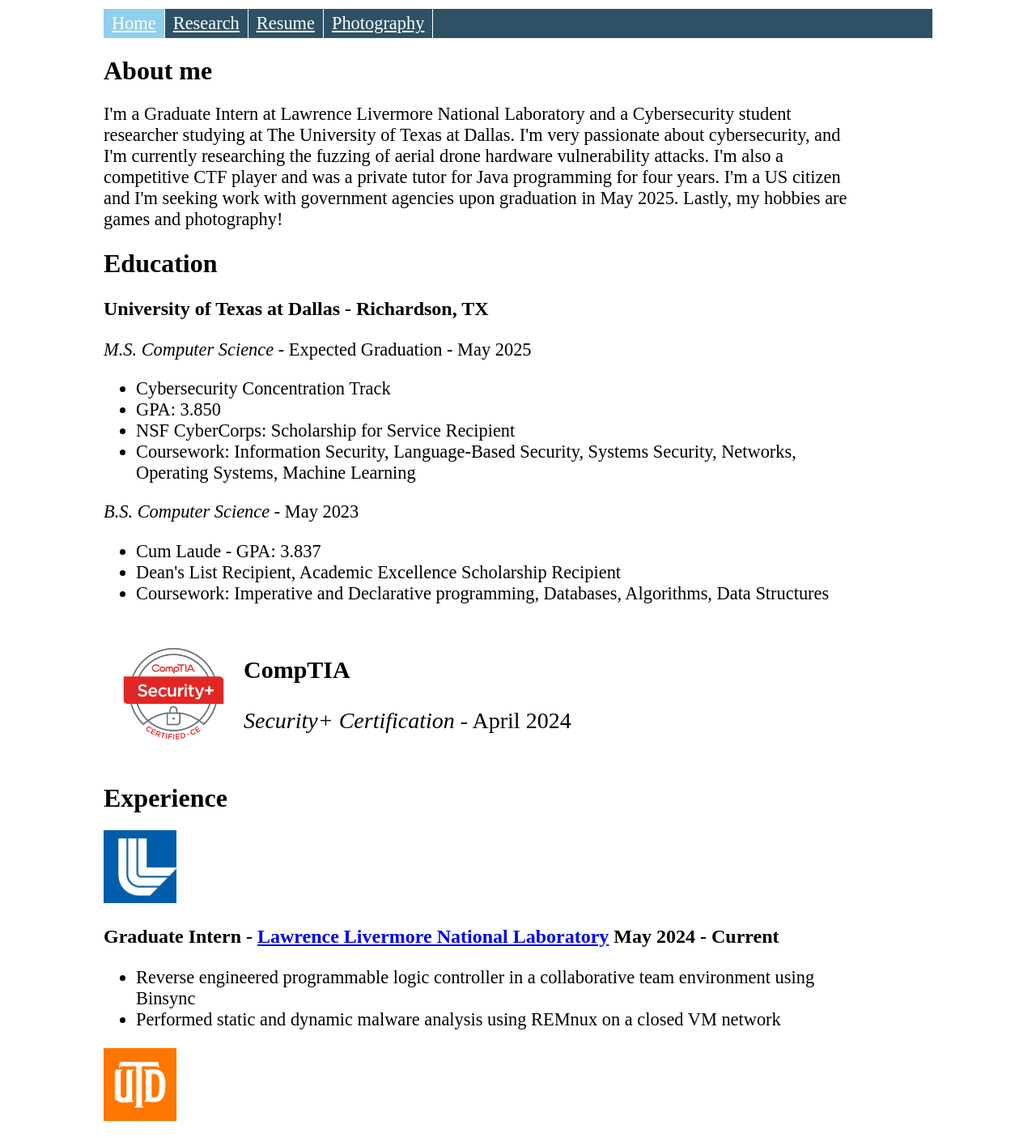
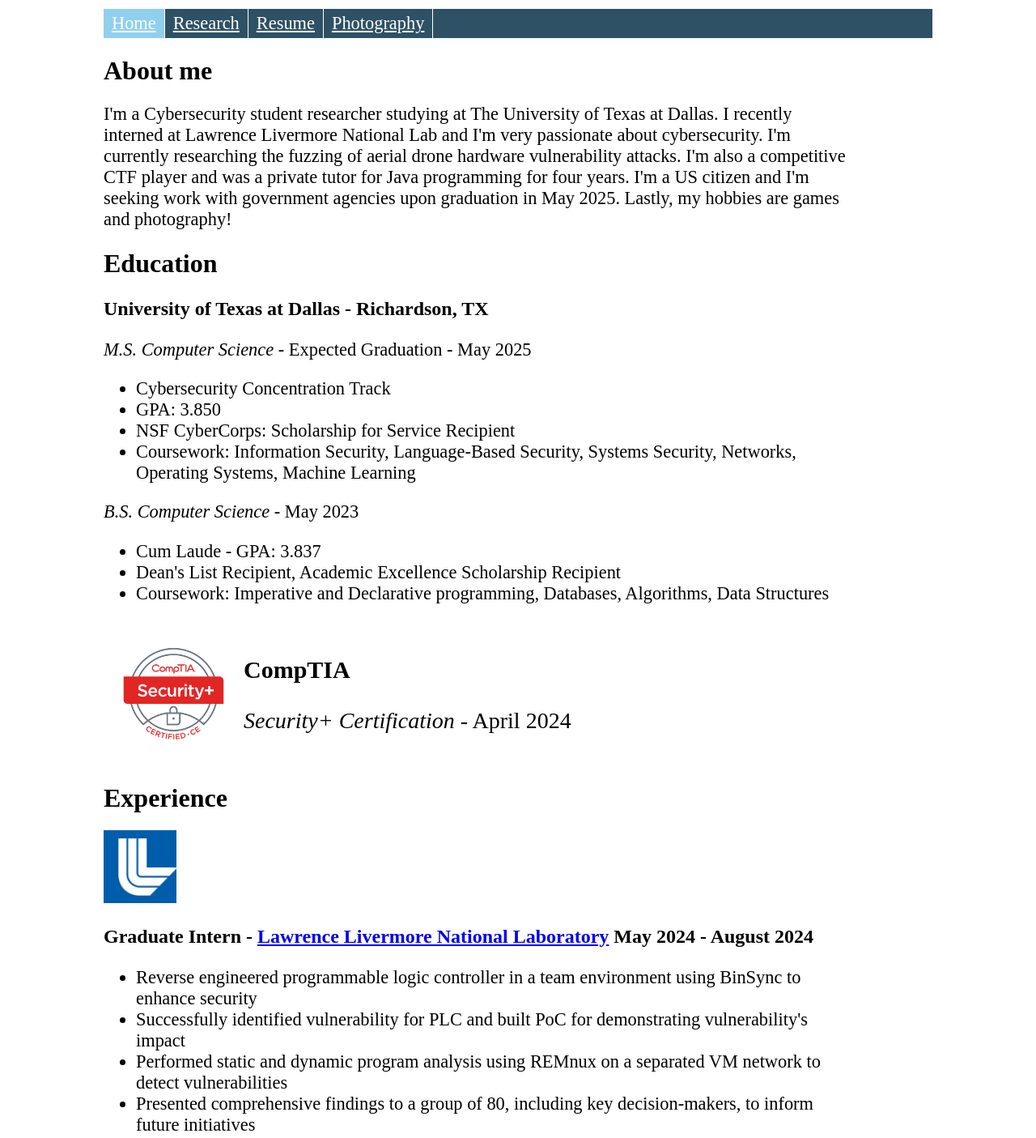
Before and after one commit to nisimmons/nisimmons.github.io, a plain HTML site: page index.html in a window 1280 px wide. Shown: the part 220-1625 px from the top of the page at 81% size. Drawn offline with Linux system fonts and the light colour scheme.

Commit message:
Updated LLNL information

```diff
--- a/index.html
+++ b/index.html
@@ -8,13 +8,15 @@
   <body id="body">
     <div id="container">
       <div id="header">
-        <table><!-- table with picture and name-->
+        <table>
+          <!-- table with picture and name-->
           <tbody>
             <tr>
               <td><img src="Pictures/Portrait.webp" alt="Portrait" style="width: 178px; height: 178px;"></td>
               <td>
                 <table>
-                  <thead><!-- Name and contact information -->
+                  <thead>
+                    <!-- Name and contact information -->
                     <tr>
                       <td>Nate Simmons</td>
                     </tr>
@@ -43,22 +45,29 @@
         <ul id="navlist">
           <li><a class="active" href="./index.html">Home</a></li>
           <li><a class="passive" href="https://www.s3lab.io/project/retrov" target="blank_">Research</a></li>
-          <li><a class="passive" href="./Simmons Resume.pdf" download="Simmons Resume.pdf" >Resume</a></li>
+          <li><a class="passive" href="./Simmons%20Resume.pdf" download="Simmons Resume.pdf">Resume</a></li>
           <li><a class="passive" href="./photography.html">Photography</a></li>
         </ul>
       </div>
       <div id="content">
         <h1>About me</h1>
-        <p>I'm a Graduate Intern at Lawrence Livermore National Laboratory and a Cybersecurity student researcher studying at The University of Texas at Dallas. I'm very passionate about cybersecurity, and I'm currently researching the fuzzing of aerial drone hardware vulnerability attacks. I'm also a competitive CTF player and was a private tutor for Java programming for four years. I'm a US citizen and I'm seeking work with government agencies upon graduation in May 2025. Lastly, my hobbies are games and photography!</p>
+        <p>I'm a Cybersecurity student researcher studying at The University of
+          Texas at Dallas. I recently interned at Lawrence Livermore National
+          Lab and I'm very passionate about cybersecurity. I'm currently
+          researching the fuzzing of aerial drone hardware vulnerability
+          attacks. I'm also a competitive CTF player and was a private tutor for
+          Java programming for four years. I'm a US citizen and I'm seeking work
+          with government agencies upon graduation in May 2025. Lastly, my
+          hobbies are games and photography!</p>
         <h1>Education</h1>
         <h3><strong>University of Texas at Dallas</strong> - Richardson, TX </h3>
-        <p><em>M.S. Computer Science</em> - Expected Graduation
-          - May 2025</p>
+        <p><em>M.S. Computer Science</em> - Expected Graduation - May 2025</p>
         <ul>
           <li> Cybersecurity Concentration Track</li>
           <li>GPA: 3.850</li>
           <li>NSF CyberCorps: Scholarship for Service Recipient</li>
-          <li>Coursework: Information Security, Language-Based Security, Systems Security, Networks, Operating Systems, Machine Learning</li>
+          <li>Coursework: Information Security, Language-Based Security, Systems
+            Security, Networks, Operating Systems, Machine Learning</li>
         </ul>
         <p><em>B.S. Computer Science - </em>May 2023 </p>
         <ul>
@@ -67,49 +76,72 @@
           <li>Coursework: Imperative and Declarative programming, Databases,
             Algorithms, Data Structures</li>
         </ul>
-
-
         <table>
           <tbody>
             <tr>
-              <td>
-                <img src="Pictures/SecurityPlus Logo Certified CE.jpg" alt="CompTIA logo" style="width: 166px; height: 166px;"><br>
+              <td> <img src="Pictures/SecurityPlus%20Logo%20Certified%20CE.jpg"
+
+                  alt="CompTIA logo" style="width: 166px; height: 166px;"><br>
               </td>
               <td>
                 <h3><strong>CompTIA</strong></h3>
                 <p><em>Security+ Certification</em> - April 2024</p>
               </td>
-
             </tr>
-
-
           </tbody>
         </table>
-
-
         <h1>Experience</h1>
-
+        <!-- <table>
+          <tbody>
+            <tr>
+              <td>
+                <img src="Pictures/llnl.jpg" alt="LLNL" style="width: 90px; height: 90px;">
+              </td>
+              <td>
+                <h3>
+                  Graduate Intern
+                </h3>
+                <h3>
+                  <a href="https://www.llnl.gov">Lawrence Livermore National Laboratory</a>
+                </h3>
+                <h3>May 2024 - Current</h3>
+              </td>
+            </tr>
+          </tbody>
+        </table> -->
         <img src="Pictures/llnl.jpg" alt="LLNL" style="width: 90px; height: 90px;"><br>
-        <h3>Graduate Intern - <a href="https://www.llnl.gov">Lawrence Livermore National Laboratory</a> May 2024 - Current</h3>
+        <h3>Graduate Intern - <a href="https://www.llnl.gov">Lawrence Livermore
+            National Laboratory</a> May 2024 - August 2024</h3>
         <ul>
-          <li>Reverse engineered programmable logic controller in a collaborative team environment using Binsync</li>
-          <li>Performed static and dynamic malware analysis using REMnux on a closed VM network</li>
+          <li>Reverse engineered programmable logic controller in a team environment using BinSync to enhance security
+          </li>
+          <li>Successfully identified vulnerability for PLC and built PoC for demonstrating vulnerability's impact
+          </li>
+          <li>
+            Performed static and dynamic program analysis using REMnux on a separated VM network to detect vulnerabilities
+          </li>
+          <li>
+            Presented comprehensive findings to a group of 80, including key decision-makers, to inform future initiatives
+          </li>
         </ul>
-
         <img src="Pictures/UTD.jpg" alt="UTD" style="width: 90px; height: 90px;"><br>
-        <h3>Cybersecurity Researcher - <a href="https://www.s3lab.io/">UTD Software and Systems Security Lab</a> January 2024 - Current</h3>
+        <h3>Cybersecurity Researcher - <a href="https://www.s3lab.io/">UTD
+            Software and Systems Security Lab</a> January 2024 - Current</h3>
         <ul>
-          <li>Integrated a vulnerability scanning application (sensorfuzz) into drone simulation software (PX4 + Gazebo)</li>
-          <li>Utilized multiple data points from the scan to initiate a vulnerability test</li>
+          <li>Integrated a vulnerability scanning application (sensorfuzz) into
+            drone simulation software (PX4 + Gazebo)</li>
+          <li>Utilized multiple data points from the scan to initiate a
+            vulnerability test</li>
         </ul>
-
         <img src="Pictures/Wyzant_Logo.jpg" alt="Wzyant logo" style="width: 166px; height: 88px;"><br>
         <p></p>
         <h3>Private Java Tutoring - <a href="https://www.wyzant.com/">Wyzant</a>
           December 2020 - July 2023</h3>
         <ul>
-          <li>Tutored dozens of students in a remote capacity totaling to ~400 hours of instruction</li>
-          <li>Formulated lesson plans for topics such as algorithms, software design, and API implementation</li>
+          <li>Tutored dozens of students in a remote capacity totaling to ~400
+            hours of instruction</li>
+          <li>Formulated lesson plans for topics such as algorithms, software
+            design, and API implementation</li>
         </ul>
         <img src="Pictures/Covetly%20logo.png" alt="Covetly logo" style="width: 194px; height: 54px;"><br>
         <ul>
@@ -127,11 +159,13 @@
           <li>Planned and conducted tutorial services for high school students</li>
           <li>Formulated lesson plans and collaborated with other tutors</li>
         </ul>
-
         <h1>Skills</h1>
-        <p><b>Cybersecurity:</b> Reverse engineering, Web exploitation, Cryptography, Forensics, Malware analysis</p>
-        <p><b>Tools:</b> IDA, Ghidra, WireShark, PWN, Burp Suite, CAN Bus, UART, VMs, REMnux, Kali</p>
-        <p><b>Languages:</b> Java, C/C++, Python, Bash, Assembly, SQL, HTML, CSS, XML </p>
+        <p><b>Cybersecurity:</b> Reverse engineering, Web exploitation,
+          Cryptography, Forensics, Malware analysis</p>
+        <p><b>Tools:</b> IDA, Ghidra, WireShark, PWN, Burp Suite, CAN Bus, UART,
+          VMs, REMnux, Kali</p>
+        <p><b>Languages:</b> Java, C/C++, Python, Bash, Assembly, SQL, HTML,
+          CSS, XML </p>
         <h1>Projects</h1>
         <h3>Attendance Tracker Application Senior Capstone Project, Spring 2023</h3>
         <ul>
@@ -162,7 +196,6 @@
           <li>Devised procedural game generation with algorithmic enemy and item
             scaling</li>
         </ul>
-
         <h1>Activities</h1>
         <h3>UTD <a href="http://csg.utdallas.edu/">Computer Security Group</a></h3>
         <ul>
```
Also changed, not shown: style.css (+0 -8 lines), 2 other files.
